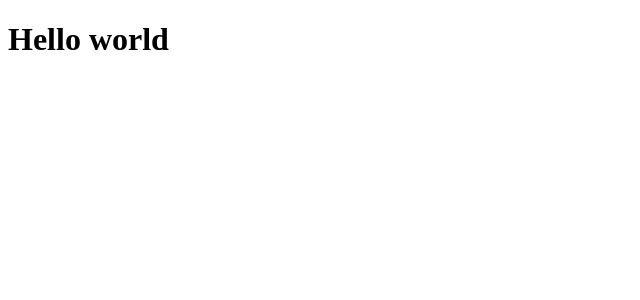
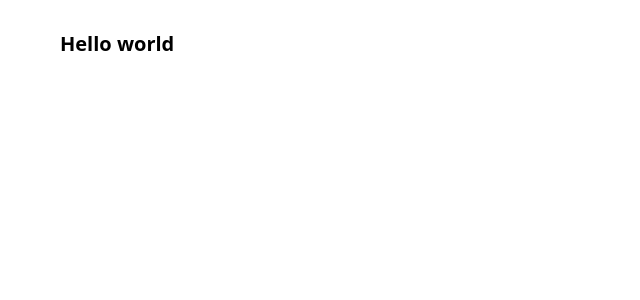
Before and after one commit to Michelpinto/Ts-blog-app, a React (Create React App) app in the folder frontend/: page / in a window 1280 px wide. Shown: the top 300 px of the page, without its empty margins (0-640 px from the left). Built offline with nearby package versions, Linux system fonts and the light colour scheme.

Commit message:
styled-components global styles

```diff
--- a/frontend/package.json
+++ b/frontend/package.json
@@ -40,5 +40,8 @@
       "last 1 firefox version",
       "last 1 safari version"
     ]
+  },
+  "devDependencies": {
+    "@types/styled-components": "^5.1.26"
   }
 }
--- a/frontend/src/index.tsx
+++ b/frontend/src/index.tsx
@@ -1,12 +1,15 @@
 import React from 'react';
 import ReactDOM from 'react-dom/client';
 import App from './App';
+import Layout from './styles/Globals';
 
 const root = ReactDOM.createRoot(
   document.getElementById('root') as HTMLElement
 );
 root.render(
   <React.StrictMode>
-    <App />
+    <Layout>
+      <App />
+    </Layout>
   </React.StrictMode>
 );
--- /dev/null
+++ b/frontend/src/styles/Globals.tsx
@@ -0,0 +1,42 @@
+import React from 'react';
+import { createGlobalStyle } from 'styled-components';
+
+interface IProps {
+  children: React.ReactNode;
+}
+
+export const GlobalStyle = createGlobalStyle`
+
+* {
+    box-sizing: border-box;
+    margin: 0;
+    padding: 0;
+
+}
+html {
+    font-size: 62.5%;
+
+}
+body {
+    font-family: system-ui;
+    padding: 3rem 6rem;
+}
+
+a {
+    color: inherit;
+    text-decoration: none;
+}
+
+
+`;
+
+const Layout: React.FC<IProps> = ({ children }) => {
+  return (
+    <>
+      <GlobalStyle />
+      {children}
+    </>
+  );
+};
+
+export default Layout;
```
Also changed, not shown: 1 other file (tests, documents, lock files or other folders).
